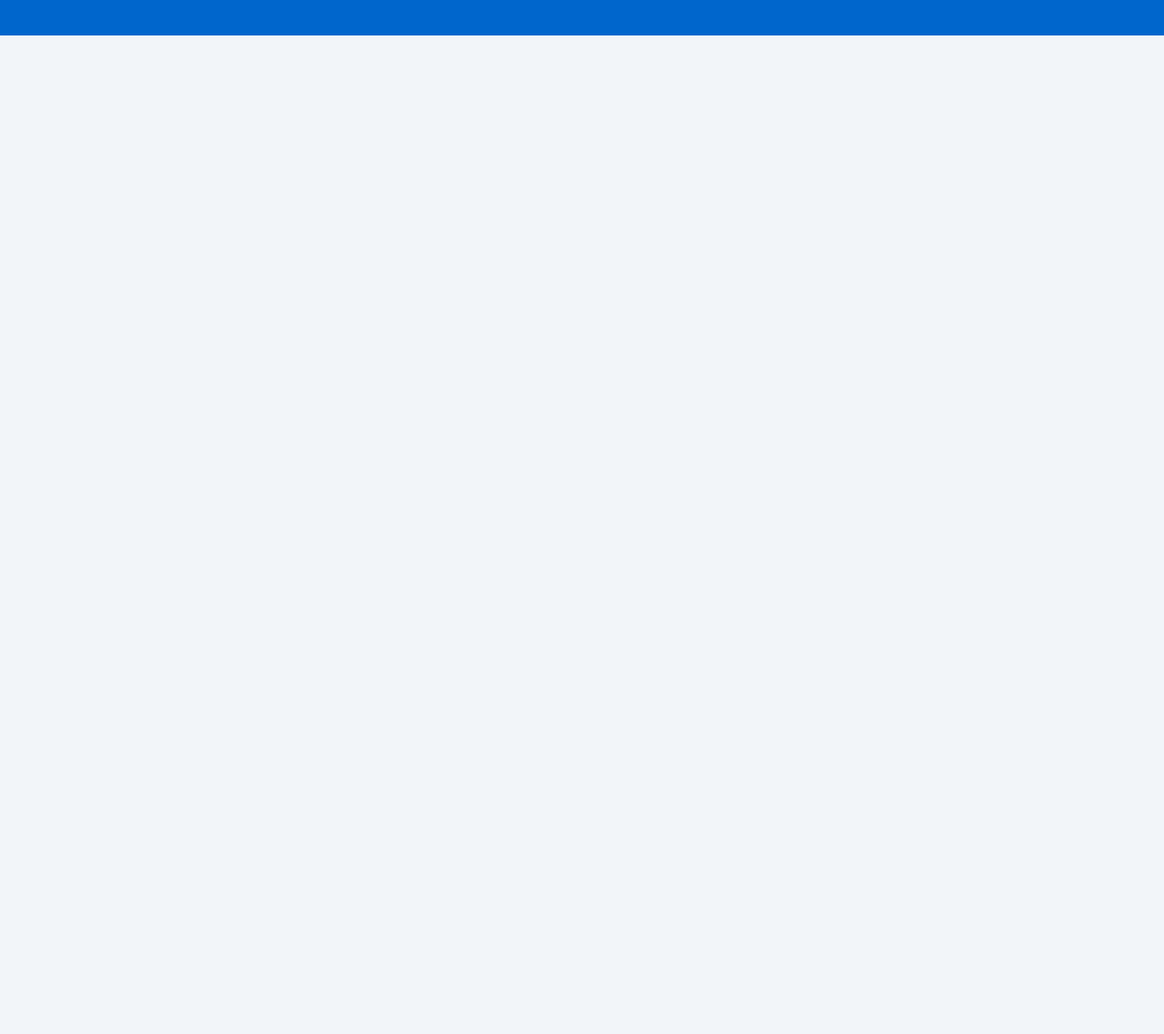
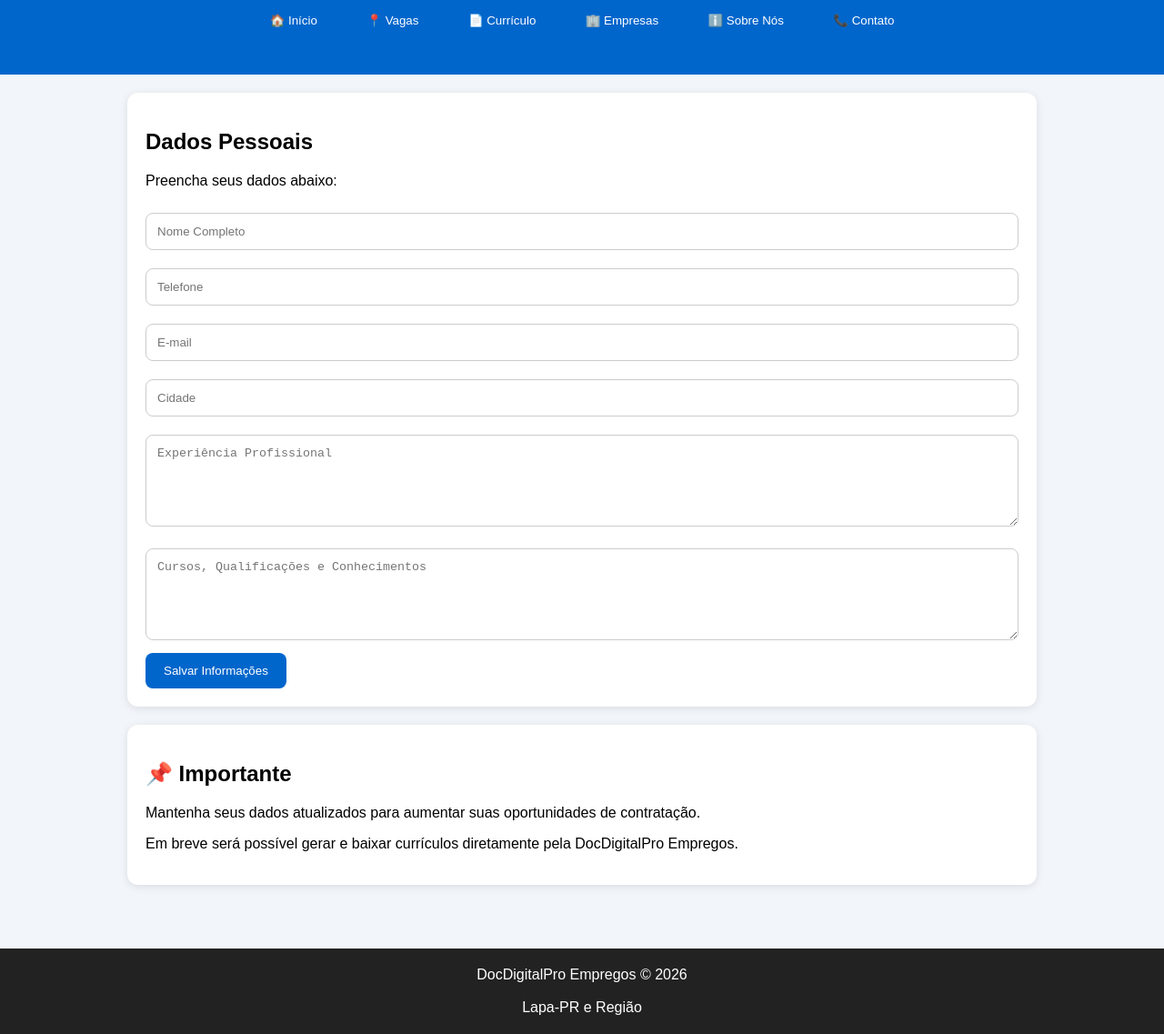
Before and after one commit to lucasprestes102-code/DocDigital.Pro-empregos, a plain HTML site: page curriculo.html in a window 1280 px wide. Shown: the part 156-1293 px from the top of the page at 91% size. Before the commit the page ends 800 px from the top, so only its background shows below. Drawn offline with Linux system fonts and the light colour scheme.

Commit message:
Atualizar pagina curriculo

```diff
--- a/curriculo.html
+++ b/curriculo.html
@@ -1,6 +1,5 @@
 <!DOCTYPE html>
 <html lang="pt-BR">
-
 <head>
 <meta charset="UTF-8">
 <meta name="viewport" content="width=device-width, initial-scale=1.0">
@@ -81,4 +80,75 @@ margin-top:30px;
 
 <h1>📄 Currículo Profissional</h1>
 
-<p>Monte seu currículo de forma simples e rápida.</p
+<p>Monte seu currículo de forma simples e rápida.</p>
+
+<div class="menu">
+
+<a href="index.html"><button>🏠 Início</button></a>
+
+<a href="vagas.html"><button>📍 Vagas</button></a>
+
+<a href="curriculo.html"><button>📄 Currículo</button></a>
+
+<a href="empresa.html"><button>🏢 Empresas</button></a>
+
+<a href="sobre.html"><button>ℹ️ Sobre Nós</button></a>
+
+<a href="contato.html"><button>📞 Contato</button></a>
+
+</div>
+
+</header>
+
+<div class="container">
+
+<div class="card">
+
+<h2>Dados Pessoais</h2>
+
+<p>Preencha seus dados abaixo:</p>
+
+<input type="text" placeholder="Nome Completo">
+
+<input type="text" placeholder="Telefone">
+
+<input type="email" placeholder="E-mail">
+
+<input type="text" placeholder="Cidade">
+
+<textarea rows="5" placeholder="Experiência Profissional"></textarea>
+
+<textarea rows="5" placeholder="Cursos, Qualificações e Conhecimentos"></textarea>
+
+<button>Salvar Informações</button>
+
+</div>
+
+<div class="card">
+
+<h2>📌 Importante</h2>
+
+<p>
+Mantenha seus dados atualizados para aumentar suas oportunidades de contratação.
+</p>
+
+<p>
+Em breve será possível gerar e baixar currículos diretamente pela DocDigitalPro Empregos.
+</p>
+
+</div>
+
+</div>
+
+<footer>
+
+DocDigitalPro Empregos © 2026
+
+<br><br>
+
+Lapa-PR e Região
+
+</footer>
+
+</body>
+</html>
```
